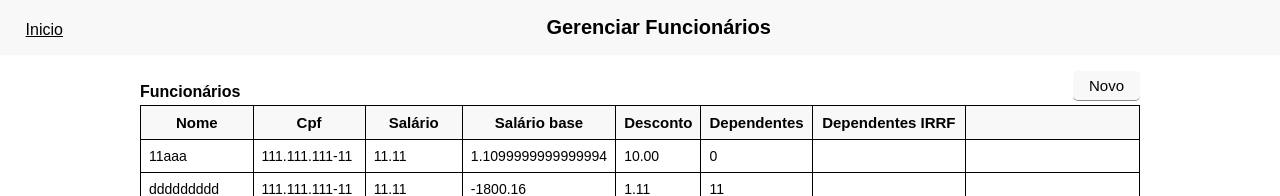
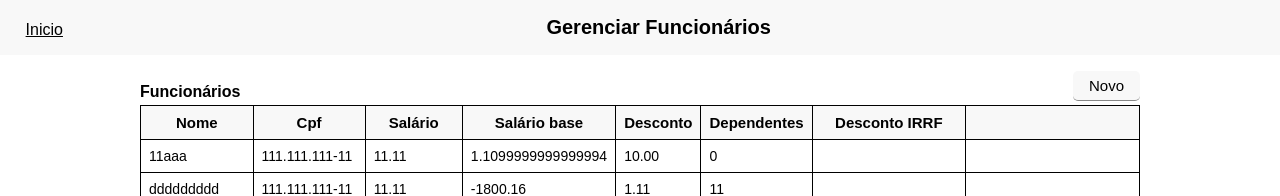
Before and after one commit to Reginaldo1239/gerenciar_funcionarios, a React (Create React App) app: page /employees in a window 1280 px wide. Shown: the top 196 px of the page. Built offline with nearby package versions, Linux system fonts and the light colour scheme; data requests are answered from the project's data file.

Commit message:
change name colum

```diff
--- a/src/Routes/Employees/index.js
+++ b/src/Routes/Employees/index.js
@@ -45,7 +45,7 @@ const Employees = (props) => {
       dataIndex: 'dependentes',
       key: 'dependentes',
     },{
-      title: 'Dependentes IRRF',
+      title: 'Desconto IRRF',
       dataIndex: 'desconto_imposto_renda',
       key: 'desconto_imposto_renda',
     },
@@ -97,13 +97,11 @@ const Employees = (props) => {
           title='Funcionários'
           componentRight={<div><Button to='/employees/store'>Novo</Button></div>}
         />
-
         <Table
           columns={columns}
           dataSource={employeesArray}
           visible={employeesArray?.length>0}
         />
-
         <IsEmpty visible={employeesArray?.length===0} title='Nenhum funcionário encontrado' />
       </div>
     </div>
```
